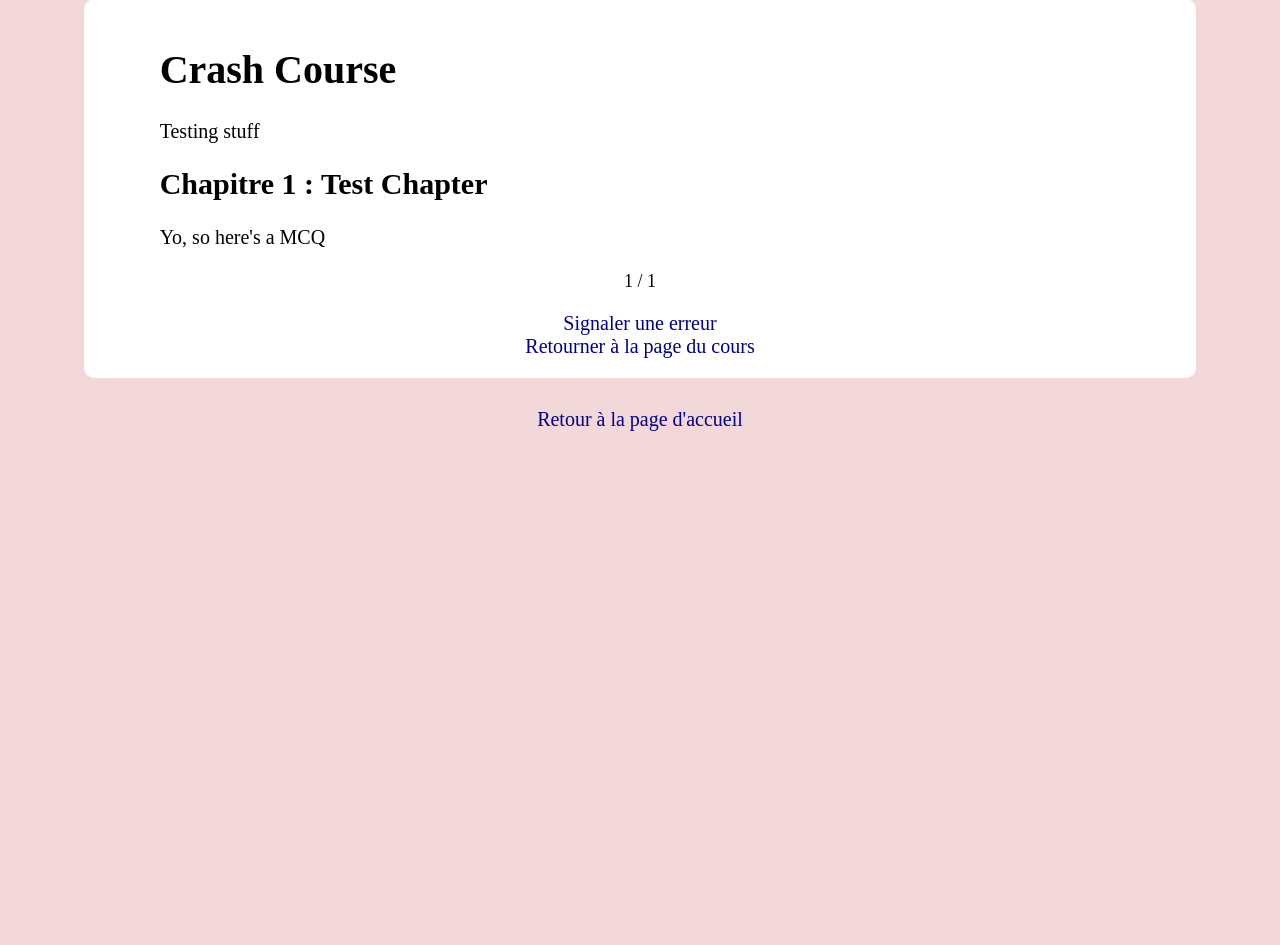
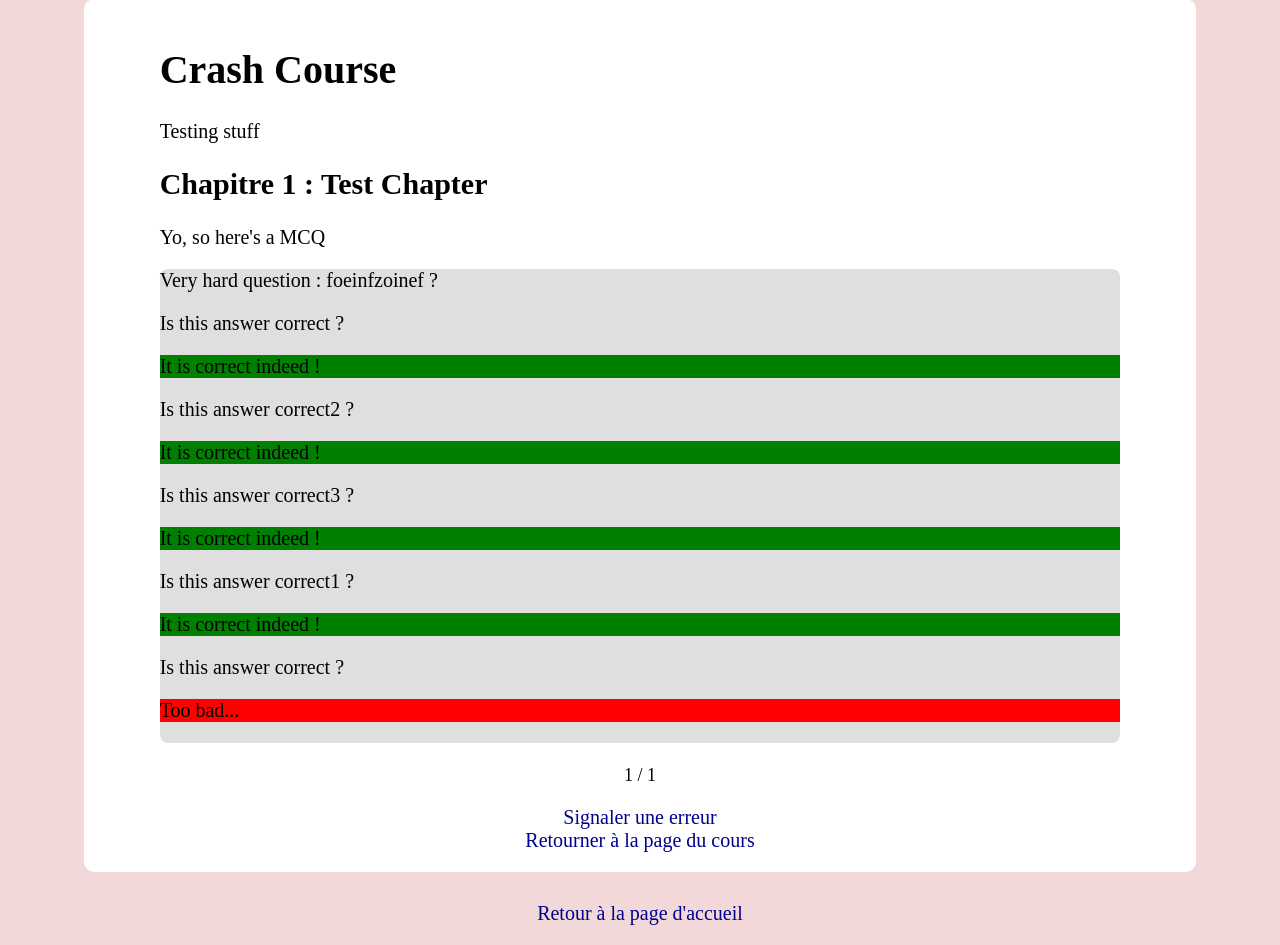
Before and after one commit to Fafookalfon/MathTree_Prototype, a Django app: a page that uses MathTree/Courses/templates/Courses/page_view.html in a window 1280 px wide. Shown: the part 76-1021 px from the top of the page. Before the commit the page ends 507 px from the top, so only its background shows below. Run offline with Django 3.2, Linux system fonts and the light colour scheme; data comes from the database, SQL or seed files in the repository; both versions use the stored data as it was after the commit.

Commit message:
In the process of making the MCQ

```diff
--- a/MathTree/Courses/templates/Courses/page_view.html
+++ b/MathTree/Courses/templates/Courses/page_view.html
@@ -160,6 +160,26 @@
 </div>
 {% endif %}
 
+{% if item|get_identifier == "MCQ" %}
+<div class="MCQ item_container">
+
+    {{item|get_first_field}}
+
+    {% for choice in item|get_second_field|shuffle_list %}
+
+    <div id="{{item|get_first_field}} {{forloop.counter}}">
+        <p class="choice">{{choice|get_zero_field}}</p>
+        <p class="answer {{choice|get_first_field}}">{{choice|get_second_field}}</p>
+    </div>
+    <script>
+        document.getElementById('{{item|get_first_field|escapejs}} {{forloop.counter|escapejs}}').addEventListener('click', (event) => event.target.children[1].style.display = 'none');
+    </script>
+
+    {% endfor %}
+
+</div>
+{% endif %}
+
 {% endfor %}
 
 
--- a/MathTree/Courses/templatetags/extras.py
+++ b/MathTree/Courses/templatetags/extras.py
@@ -1,6 +1,8 @@
 from django.template import Library
 import ast
 from ..models import *
+import random
+
 register = Library()
 
 @register.filter
@@ -43,3 +45,9 @@ def get_last_page(selected_page) :
             if page.index > last : last = page.index
 
         return last
+
+@register.filter
+def shuffle_list(listo) :
+
+    newlist = random.shuffle(listo)
+    return listo
--- a/MathTree/HomePage/static/HomePage/style.css
+++ b/MathTree/HomePage/static/HomePage/style.css
@@ -249,7 +249,21 @@ div.item_container.theorem h3.item_container_name {
     background-color: rgba(125, 171, 209, 0.700);
 }
 
-/* 5b3 - Images */
+/* 5b3 - Exercises and MCQs */
+
+p.answer {
+    /*display: none;*/
+}
+
+p.answer.Correct {
+    background-color: green;
+}
+
+p.answer.Incorrect {
+    background-color: red;
+}
+
+/* 5b4 - Images */
 
 .image_center {
     margin-top:10px;
```
Also changed, not shown: MathTree/Courses/templates/Courses/tree_prerequisite.html (+4 -3 lines), MathTree/db.sqlite3.
